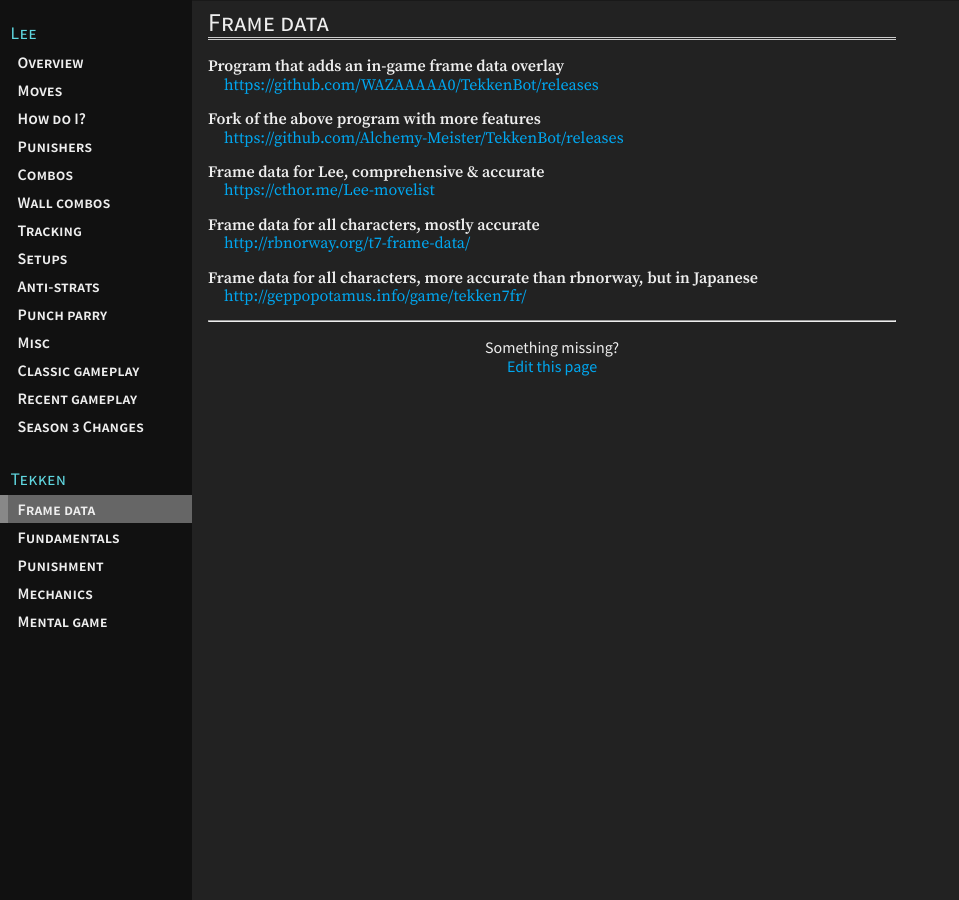
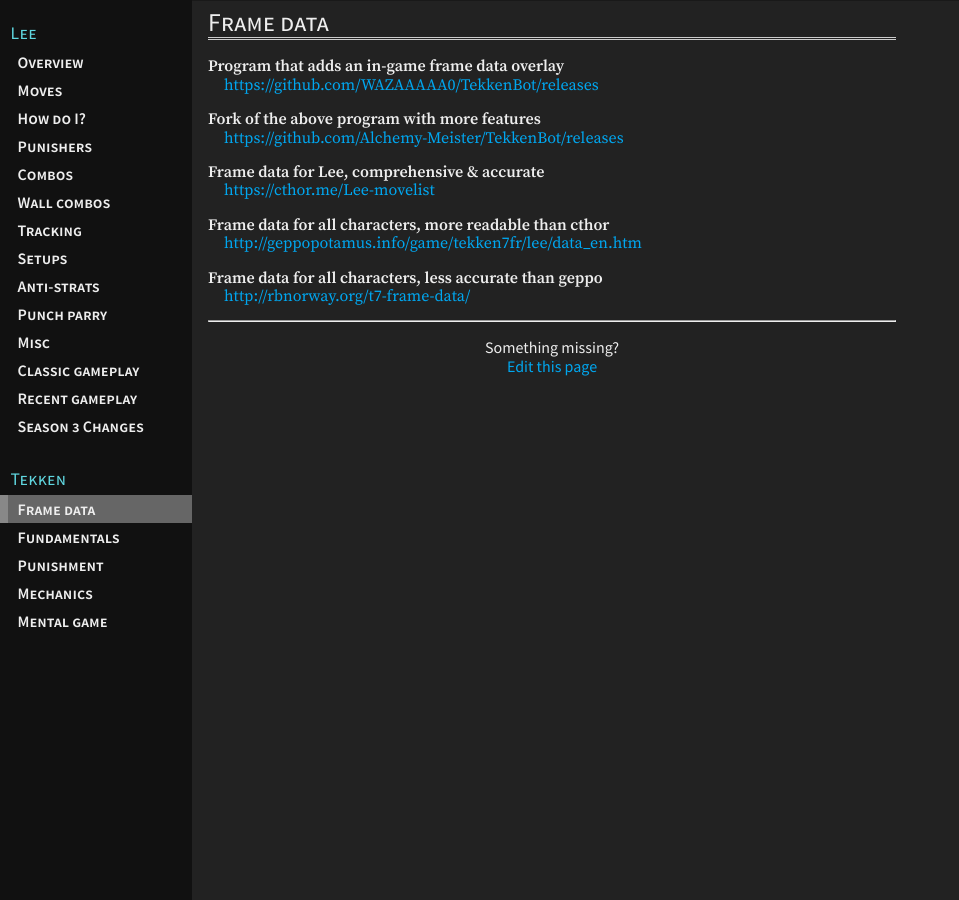
Before and after one commit to t7leeschool/t7leeschool.github.io, a Jekyll site: the page built from _pages/frame-data.md, in a window 1280 px wide. Shown: the whole page, without its empty margins (0-959 px from the left). Built offline with Jekyll 4.4.1, drawn with Linux system fonts in a browser that asks for light colours.

Commit message:
better labels for frame data sources

```diff
--- a/_pages/frame-data.md
+++ b/_pages/frame-data.md
@@ -11,8 +11,8 @@ title: Frame data
 **Frame data for Lee, comprehensive & accurate**
 : <https://cthor.me/Lee-movelist>
 
-**Frame data for all characters, mostly accurate**
+**Frame data for all characters, more readable than cthor**
+: <http://geppopotamus.info/game/tekken7fr/lee/data_en.htm>
+
+**Frame data for all characters, less accurate than geppo**
 : <http://rbnorway.org/t7-frame-data/>
-
-**Frame data for all characters, more accurate than rbnorway, but in Japanese**
-: <http://geppopotamus.info/game/tekken7fr/>
```
